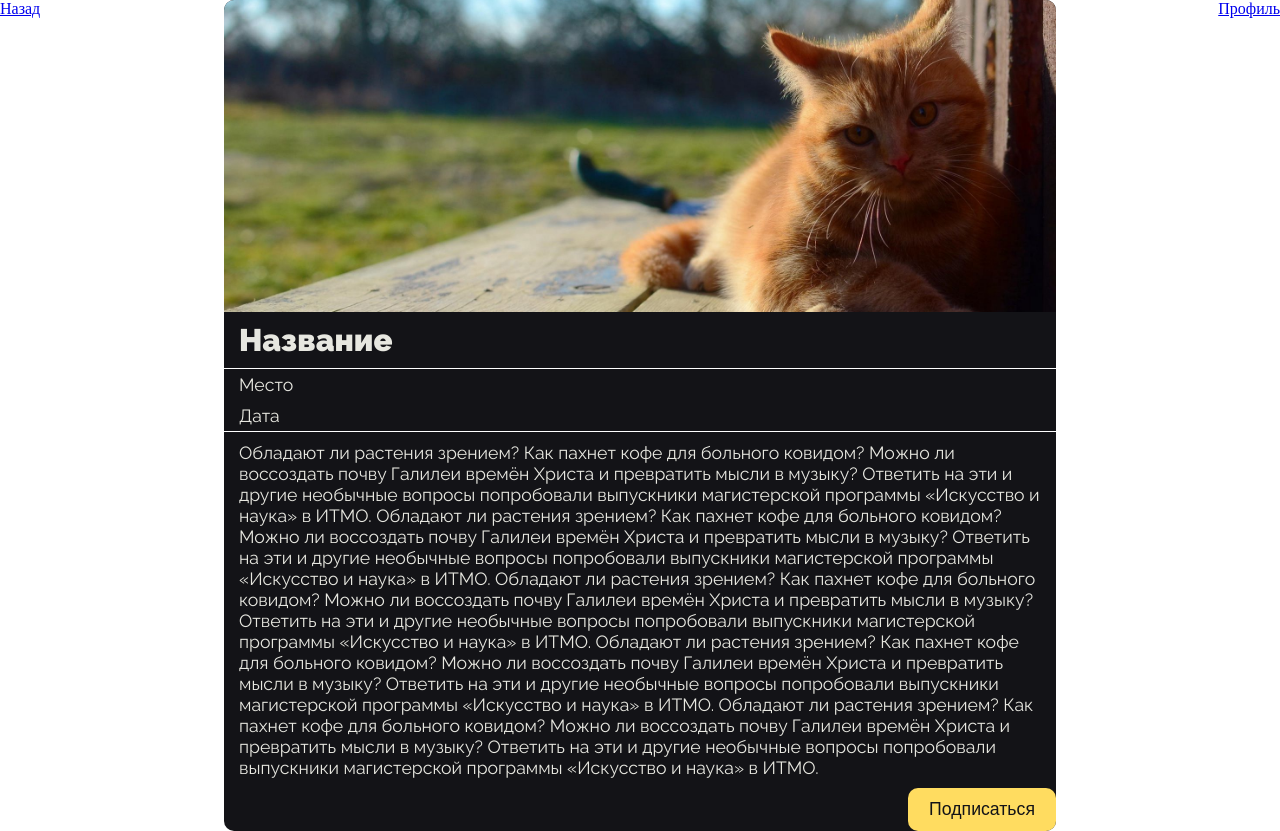
After one commit to Quinzon/Event-Map, a Django app: page /event in a window 1280 px wide. The commit adds this page. Run offline with Django 4.2, Linux system fonts and the light colour scheme; parts of the project's set-up code (start-up, migrations or seed data) failed here and were passed over.

Commit message:
event maket add

```diff
--- a/EventMap/settings.py
+++ b/EventMap/settings.py
@@ -27,7 +27,7 @@ SECRET_KEY = 'django-insecure-xu@jg(&hajkx)mikp!rxs%24d%5pe96o6s#6xo*szjwn$$@3+k
 # SECURITY WARNING: don't run with debug turned on in production!
 DEBUG = True
 
-ALLOWED_HOSTS = []
+ALLOWED_HOSTS = ['127.0.0.1', '192.168.0.105']
 
 
 # Application definition
--- a/map/kudago_api.py
+++ b/map/kudago_api.py
@@ -20,7 +20,7 @@ def get_events_from_kudago_api(api_key, params=None):
     page = 1
     limit = 1000
     events = []
-    max_pages = 150
+    max_pages = 200
 
     while page <= max_pages:
         params.update({
@@ -43,7 +43,7 @@ def get_events_from_kudago_api(api_key, params=None):
         if len(new_events) < limit:
             break
 
-        print(f'KudaGO API {str((limit * page) / (limit * max_pages) * 100)[:5]}%')
+        print(f'KudaGO API {round((limit * page) / (limit * max_pages) * 100, 3)}%')
 
         page += 1
     return events
@@ -112,7 +112,7 @@ def save_events_to_db(events, db_config):
         """)
         cursor.execute(insert_query, event_data)
 
-        print(f'Yandex API {str(count / max_count * 100)[:5]}%')
+        print(f'Yandex API { round(count / max_count * 100, 4)}%')
 
     print('Yandex API 100%')
     conn.commit()
--- /dev/null
+++ b/map/static/map/css/event.css
@@ -0,0 +1,106 @@
+* {
+    padding: 0;
+    margin: 0;
+}
+:root {
+	--index: calc(1vw + 1vh);
+	--text: #e7e7e0;
+}
+@font-face {
+	font-family: raleway_f;
+	src: url(../fonts/raleway-regular.woff2);
+}
+@font-face {
+	font-family: raleway_f;
+	src: url(../fonts/raleway-black.woff2);
+	font-weight: 900;
+}
+::-webkit-scrollbar {
+    width: 6px;
+}
+::-webkit-scrollbar-track {
+    background: transparent;
+}
+::-webkit-scrollbar-thumb {
+    background-color: #ffdc60;
+    border-radius: 20px;
+	transition: background-color 0.4s ease-in-out;
+}
+:hover::-webkit-scrollbar-thumb {
+    background-color: inherit;
+}
+
+.event-header-nav {
+    display: flex;
+    justify-content: space-between;
+    position: fixed;
+    width: 100%;
+}
+.event-main {
+    font-family: raleway_f;
+    color: var(--text);
+	min-height: 100vh;
+    display: flex;
+    justify-content: center;
+    align-items: center;
+}
+.event-main-content {
+    display: flex;
+    flex-direction: column;
+    border-radius: 10px;
+	background: #131317;
+    width: calc(var(--index) * 40);
+}
+.event-main-img {
+    width: 100%;
+    height: calc(var(--index) * 15);
+    background-position: center;
+    background-repeat: no-repeat;
+    background-size: cover;
+    border-top-left-radius: 10px;
+    border-top-right-radius: 10px;
+}
+.event-main-title {
+    border-bottom: 1px solid white;
+    display: flex;
+    align-items: center;
+}
+.event-main-title h1 {
+    padding: 10px 15px;
+    font-size: calc(var(--index) * 1.5);
+}
+.event-main-org_info {
+    border-bottom: 1px solid white;
+    display: flex;
+    flex-direction: column;
+}
+.event-main-org_info p {
+    padding: 5px 15px;
+    font-size: calc(var(--index) * 0.85);
+}
+.event-main-description {
+    display: flex;
+}
+.event-main-description p {
+    padding: 10px 15px;
+    font-size: calc(var(--index) * 0.85);
+}
+.event-main-btn_subscribe {
+    display: flex;
+    justify-content: flex-end;
+}
+.event-main-btn_subscribe button {
+    border: 1px solid transparent;
+	background: #ffdc60;
+	color: #131317;
+	padding: 10px 20px;
+	font-size: calc(var(--index) * 0.85);
+	border-radius: 10px;
+	transition: ease-in 0.03s;
+}
+.event-main-btn_subscribe button:hover {
+	background: #fc0;
+}
+.event-main-btn_subscribe button:active {
+	transform: scale(0.97);
+}
--- /dev/null
+++ b/map/templates/map/event.html
@@ -0,0 +1,45 @@
+<!DOCTYPE html>
+<html lang="ru">
+<head>
+    {% load static %}
+    <meta charset="UTF-8">
+    <link rel="stylesheet" href="{% static 'map/css/event.css' %}">
+    <title>Event ID</title>
+</head>
+<body>
+    <header>
+        <div class="event-header-nav">
+            <a href="#">Назад</a>
+            <a href="#">Профиль</a>
+        </div>
+    </header>
+    <main>
+        <div class="event-main">
+            <div class="event-main-content">
+                <div class="event-main-img" style="background-image: url({% static "map/img/cat.png" %})"></div>
+                <div class="event-main-title">
+                    <h1>Название</h1>
+                </div>
+                <div class="event-main-org_info">
+                    <p>Место</p>
+                    <p>Дата</p>
+                </div>
+                <div class="event-main-description">
+                    <p>
+                        Обладают ли растения зрением? Как пахнет кофе для больного ковидом? Можно ли воссоздать почву Галилеи времён Христа и превратить мысли в музыку? Ответить на эти и другие необычные вопросы попробовали выпускники магистерской программы «Искусство и наука» в ИТМО.
+                        Обладают ли растения зрением? Как пахнет кофе для больного ковидом? Можно ли воссоздать почву Галилеи времён Христа и превратить мысли в музыку? Ответить на эти и другие необычные вопросы попробовали выпускники магистерской программы «Искусство и наука» в ИТМО.
+                        Обладают ли растения зрением? Как пахнет кофе для больного ковидом? Можно ли воссоздать почву Галилеи времён Христа и превратить мысли в музыку? Ответить на эти и другие необычные вопросы попробовали выпускники магистерской программы «Искусство и наука» в ИТМО.
+                        Обладают ли растения зрением? Как пахнет кофе для больного ковидом? Можно ли воссоздать почву Галилеи времён Христа и превратить мысли в музыку? Ответить на эти и другие необычные вопросы попробовали выпускники магистерской программы «Искусство и наука» в ИТМО.
+                        Обладают ли растения зрением? Как пахнет кофе для больного ковидом? Можно ли воссоздать почву Галилеи времён Христа и превратить мысли в музыку? Ответить на эти и другие необычные вопросы попробовали выпускники магистерской программы «Искусство и наука» в ИТМО.
+                    </p>
+                </div>
+                <div class="event-main-btn_subscribe">
+                    <button>
+                        Подписаться
+                    </button>
+                </div>
+            </div>
+        </div>
+    </main>
+</body>
+</html>
--- a/map/urls.py
+++ b/map/urls.py
@@ -4,4 +4,5 @@ from . import views
 
 urlpatterns = [
     path('', views.get_events, name='home'),
+    path('event', views.event, name='event')
 ]
--- a/map/views.py
+++ b/map/views.py
@@ -13,3 +13,7 @@ def get_events(request):
     events_json = json.dumps([event.as_dict() for event in events])
 
     return render(request, "map/home.html", {"events_json": events_json, "Yandex_API": keys.Keys.Yandex_API})
+
+
+def event(request):
+    return render(request, "map/event.html")
--- a/users/static/users/css/auth.css
+++ b/users/static/users/css/auth.css
@@ -70,6 +70,7 @@ body {
 	color: red;
 }
 .main-auth-form-submit__button {
+	border: 1px solid transparent;
 	background: #ffdc60;
 	color: #131317;
 	width: 100%;
```
Also changed, not shown: map/static/map/fonts/raleway-black.woff2 (added), map/static/map/fonts/raleway-regular.woff2 (added), map/static/map/img/cat.png (added).
